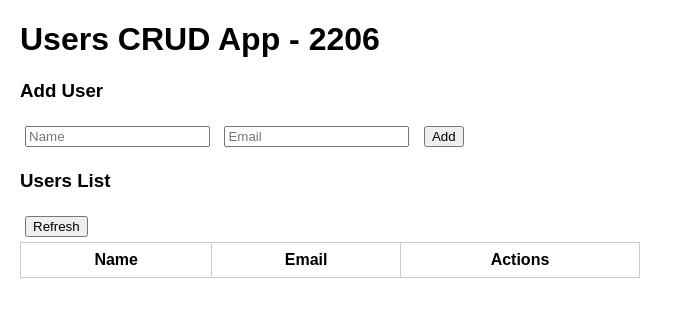
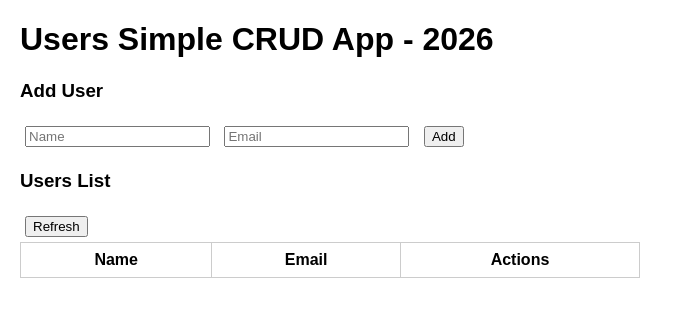
Before and after one commit to mihajlo82/terraform-node-dynamodb, a website: page public/index.html in a window 1280 px wide. Shown: the whole page, without its empty margins (0-683 px from the left). Drawn offline with Linux system fonts and the light colour scheme; no server answers.

Commit message:
add readme md and index html udapte

```diff
--- a/public/index.html
+++ b/public/index.html
@@ -10,7 +10,7 @@
   </style>
 </head>
 <body>
-  <h1>Users CRUD App - 2206</h1>
+  <h1>Users Simple CRUD App - 2026</h1>
 
   <h3>Add User</h3>
   <input type="text" id="name" placeholder="Name">
```
Also changed, not shown: README.md.
